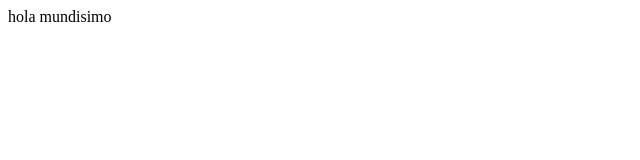
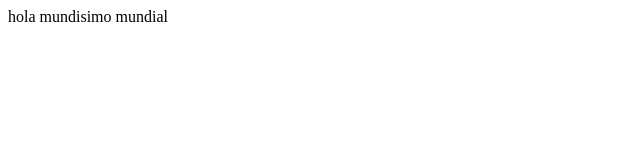
Before and after one commit to Mau-Molina/Mau-Molina.github.io, a plain HTML site: page index.html in a window 1280 px wide. Shown: the full height of the page, 0-640 px from the left. Drawn offline with Linux system fonts and the light colour scheme.

Commit message:
Update index.html

```diff
--- a/index.html
+++ b/index.html
@@ -1,3 +1,3 @@
 <body>
-hola mundisimo
+hola mundisimo mundial
 </body>
```
